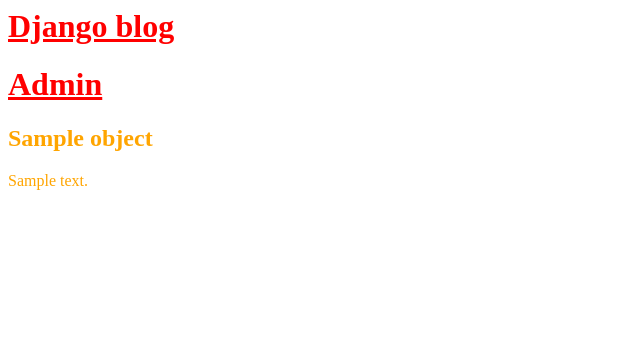
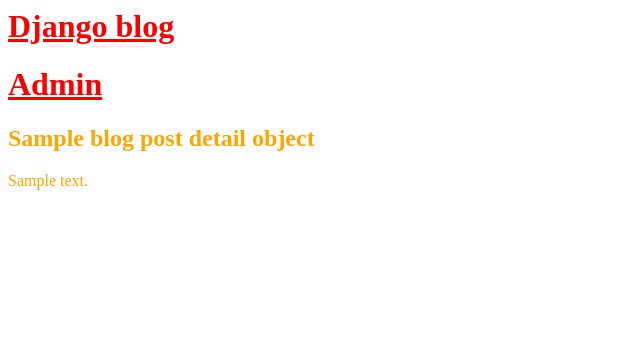
Before and after one commit to anr-learn/DFB38_05_blog_app, a Django app: template templates/post_detail.html in a window 1280 px wide. Shown: the top 363 px of the page, without its empty margins (0-640 px from the left). Run offline with Django 3.2, Linux system fonts and the light colour scheme; the template is opened without the code that fills it: most values are stand-ins (such as "Sample title", 1, 10 or a date in 2020).

Commit message:
Detail view (show 1 blog post): fix post_detail.html to use a name for the object that is explicitly provided by supplying BlogDetailView.context_object_name attrib.

```diff
--- a/blog05_app/views.py
+++ b/blog05_app/views.py
@@ -32,7 +32,7 @@
 	# to access the view.
 	# If you provide context_object_name explicitly,
 	# you use that instead of 'object'.
-	###@@@context_object_name = "all_block_post_objects"
+	context_object_name = "blog_post_detail_object"
 
 
 
--- a/templates/post_detail.html
+++ b/templates/post_detail.html
@@ -7,8 +7,23 @@
 <div class="post-entry">
  <!--  NOTE that 'object' is a name provided automatically by Django.  -->
  <!--       Can also use the model class name, lower-cased: -->
- <h2>{{ object.postTitle }}</h2>
- <p>{{ object.postBody }}</p>
+ <!-- Alternative 1: default name 'object'
+  <h2>{{ object.postTitle }}</h2>
+  <p>{{ object.postBody }}</p>
+ -->
+ <!-- Alternative 2: default name based on lower-cased version of the
+      model class name:  BlogPost ==> 'blogpost'
+  <h2>{{ blogpost.postTitle }}</h2>
+  <p>{{ blogpost.postBody }}</p>
+ -->
+ <!-- Alternative 3: name explicitly provided using the
+      context_object_name property of BlogDetailView.
+      NOTE that 'object' still works even when context_object_name
+      attrib is specified in the view class, but the lower-cased
+      model class name 'blogpost' does not.
+   -->
+  <h2>{{ blog_post_detail_object.postTitle }}</h2>
+  <p>{{ blog_post_detail_object.postBody }}</p>
 </div>
 {% endblock content %}
 
```
